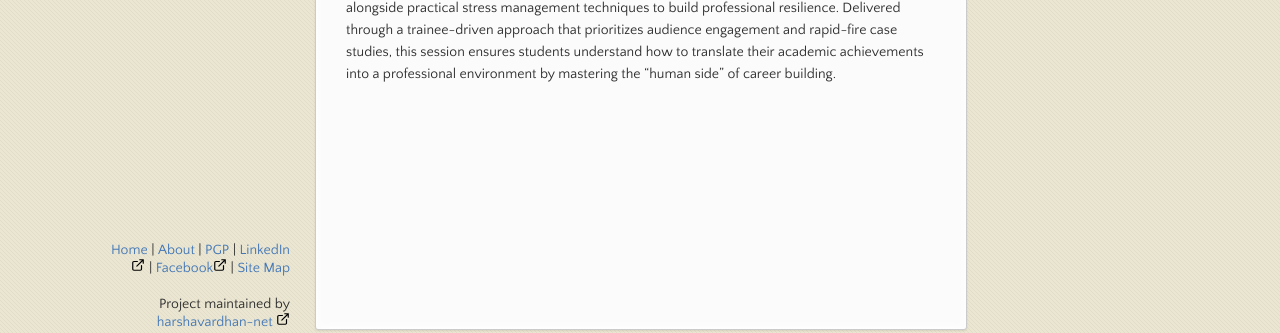
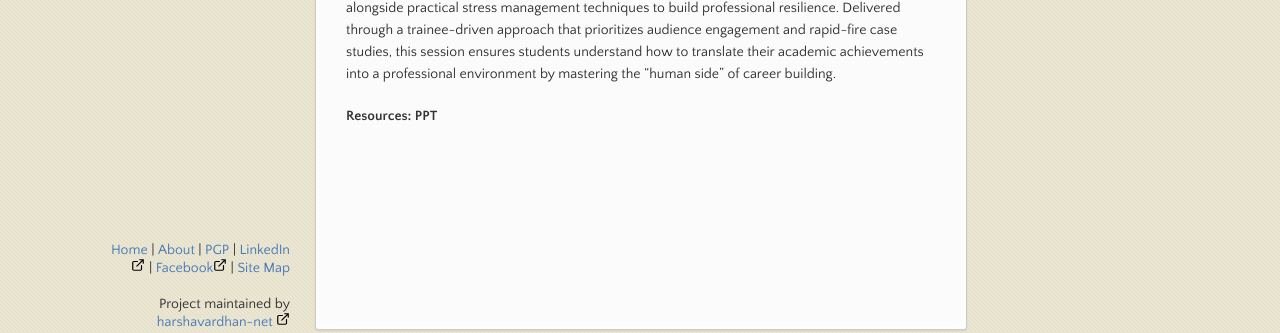
Before and after one commit to harshavardhan-net/harshavardhan-net, a Jekyll site: the page built from mrc-session.md, in a window 1280 px wide. Shown: the part 530-863 px from the top of the page. Built offline with Jekyll 4.4.1, drawn with Linux system fonts in a browser that asks for light colours.

Commit message:
Update mrc-session.md

```diff
--- a/mrc-session.md
+++ b/mrc-session.md
@@ -13,3 +13,5 @@ description: Session on "Importance of Soft Skills in Career Building"
 #### Venue : MR College, Vizianagaram
 
 **Session Synopsis:** "Importance of Soft Skills in Career Building" is a high-impact session designed to equip graduate students with the essential behavioral competencies required for corporate success. The session provides an accelerated overview of corporate communication (mastering email, telephone, and presentation etiquette), efficient note-making for business meetings, and the core principles of teamwork and leadership. Students will be introduced to time management, alongside practical stress management techniques to build professional resilience. Delivered through a trainee-driven approach that prioritizes audience engagement and rapid-fire case studies, this session ensures students understand how to translate their academic achievements into a professional environment by mastering the "human side" of career building.
+
+**Resources:** <a href="https://docs.google.com/presentation/d/1df3x2igFxSfix6s0VtN9UpWEFhg-zLln/edit?usp=drive_link&ouid=116227449179639552042&rtpof=true&sd=true">**PPT**</a>
```
